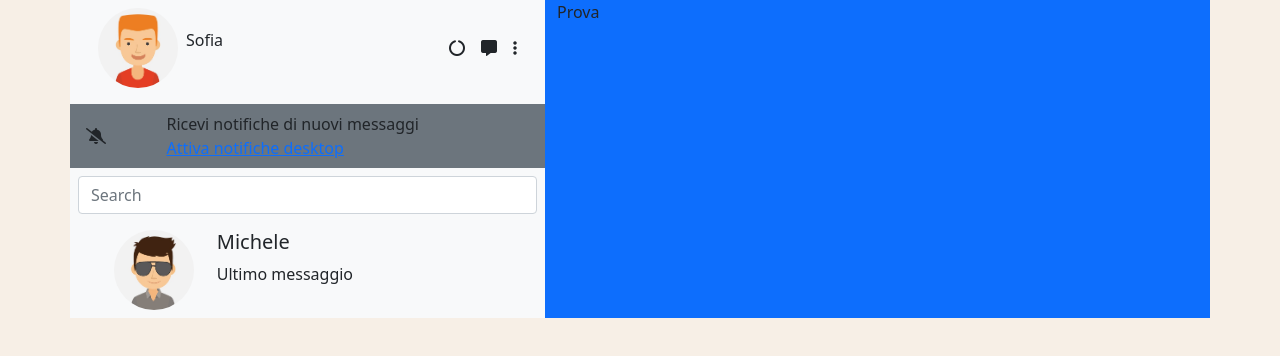
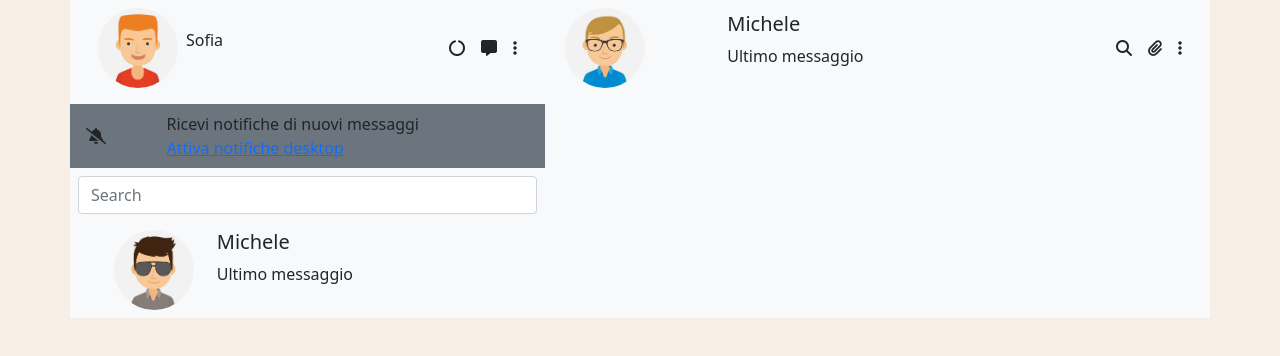
Before and after one commit to antonioiorio94/vue-boolzapp, a plain HTML site: page index.html in a window 1280 px wide. Drawn offline with nearby package versions, Linux system fonts and the light colour scheme.

Commit message:
aggiunta header right

```diff
--- a/index.html
+++ b/index.html
@@ -63,6 +63,7 @@
                 placeholder="Search"
                 aria-label="Search"
               />
+              <!--/Input ricerca-->
             </div>
             <!--Container contatti-->
             <div class="container-fluid">
@@ -84,10 +85,33 @@
             <!--/Container contatti-->
           </div>
 
-          <!--/Input ricerca-->
           <!--/Left side-->
           <!--Right side-->
-          <div class="col-7 bg-primary">Prova</div>
+
+          <div class="col-7 bg-light">
+            <!--header-right-->
+            <div class="row d-flex align-items-center mb-2 p-2 bg-light">
+              <div class="col-3 d-flex align-items-center">
+                <img
+                  class="avatar-img"
+                  src="/img-bolzapp/avatar_3.jpg"
+                  alt="avatar_img"
+                />
+              </div>
+              <div class="col-3">
+                <h5>Michele</h5>
+                <p>Ultimo messaggio</p>
+              </div>
+              <div class="col-6 d-flex justify-content-end">
+                <i class="fa-solid fa-magnifying-glass mx-2"></i>
+                <i class="fa-solid fa-paperclip mx-2"></i>
+                <i class="fa-solid fa-ellipsis-vertical mx-2"></i>
+              </div>
+            </div>
+            <!--/header-right-->
+          </div>
+
+          <!--/Right side-->
         </div>
       </div>
     </div>
```
